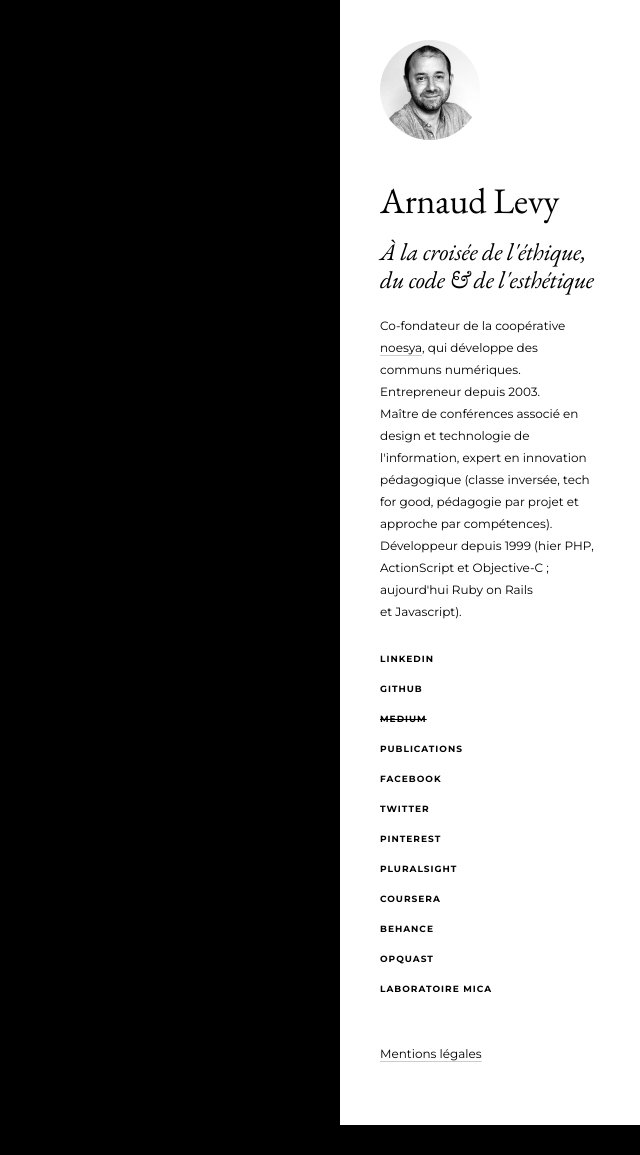
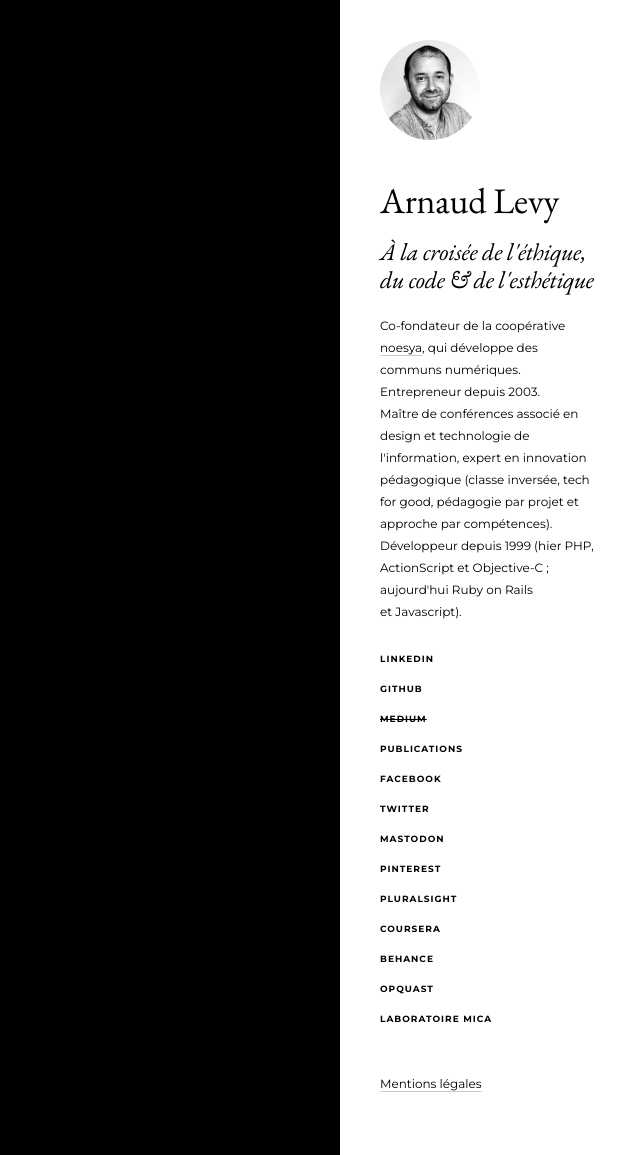
Before and after one commit to arnaudlevy/arnaudlevy.com, a Jekyll site: the page built from index.html, in a window 1280 px wide. Shown: the whole page, without its empty margins (640-1280 px from the left). Built offline with Jekyll 4.4.1, drawn with Linux system fonts in a browser that asks for light colours; comment, search, counter and statistics services are not loaded; before the commit the page ends 1125 px from its top, so only the background shows below that.

Commit message:
mastodon

```diff
--- a/index.html
+++ b/index.html
@@ -18,6 +18,7 @@ layout: default
   <li><a href="https://publications.arnaudlevy.com" target="_blank" rel="noopener">Publications</a></li>
   <li><a href="http://www.facebook.com/arnaudlevy" target="_blank" rel="noopener">Facebook</a></li>
   <li><a href="http://twitter.com/arnaudlevy" target="_blank" rel="noopener">Twitter</a></li>
+  <li><a href="https://mastodon.social/@arnaudlevy" target="_blank" rel="noopener">Mastodon</a></li>
   <li><a href="http://pinterest.com/arnaudlevy/" target="_blank" rel="noopener">Pinterest</a></li>
   <li><a href="https://app.pluralsight.com/profile/arnaudlevy" target="_blank" rel="noopener">Pluralsight</a></li>
   <li><a href="https://www.coursera.org/user/7df126eb4709697297f8a811886462de" target="_blank" rel="noopener">Coursera</a></li>
```
